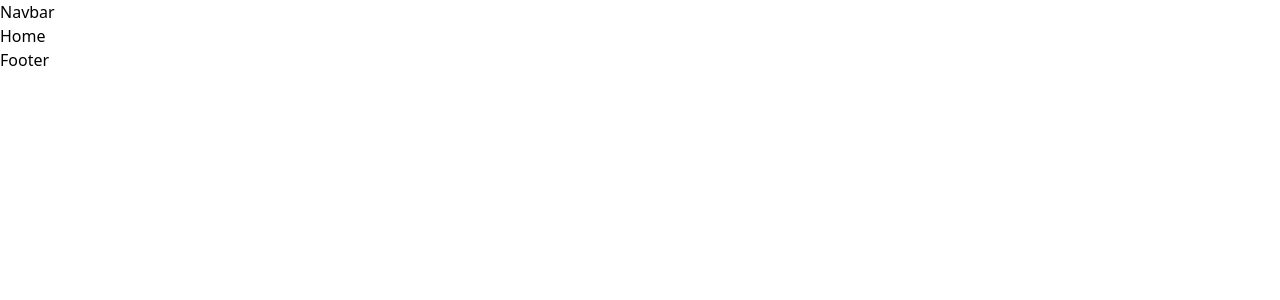
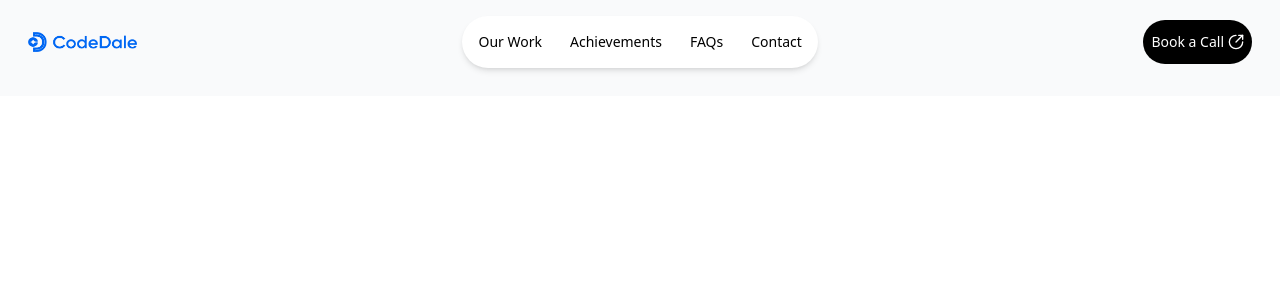
Before and after one commit to ucsmchandu/codedale, a React (Vite) app: page / in a window 1280 px wide. Shown: the top 300 px of the page. Built offline with nearby package versions, Linux system fonts and the light colour scheme.

Commit message:
navbar is developed

```diff
--- a/src/Home.jsx
+++ b/src/Home.jsx
@@ -2,7 +2,7 @@ import React from 'react'
 
 const Home = () => {
   return (
-    <div>Home</div>
+    <div className=''>Home</div>
   )
 }
 
--- a/src/components/Navbar.jsx
+++ b/src/components/Navbar.jsx
@@ -1,8 +1,26 @@
 import React from 'react'
-
+import mainImage from '../../public/mainImage.png'
+import {Link} from 'react-router-dom'
+import {CircleArrowOutUpRight } from 'lucide-react'
 const Navbar = () => {
   return (
-    <div>Navbar</div>
+    <div className=' flex bg-gray-50 flex-row justify-between items-center p-7 -mt-3 '>
+      <Link to='/'>
+        <img
+        className='h-5'
+        src={mainImage} alt="codedale" />
+      </Link>
+      <div className='flex flex-row gap-3 text-sm px-2 font-medium bg-white shadow-md  rounded-4xl py-2'>
+        <p className='hover:bg-gray-100 cursor-pointer rounded-4xl py-2 px-2'>Our Work</p>
+        <p className='hover:bg-gray-100 cursor-pointer rounded-4xl py-2 px-2'>Achievements</p>
+        <p className='hover:bg-gray-100 cursor-pointer rounded-4xl py-2 px-2'>FAQs</p>
+        <p className='hover:bg-gray-100 cursor-pointer rounded-4xl py-2 px-2'>Contact</p>
+      </div>
+      <div className='flex flex-row justify-center items-center gap-1 bg-black text-white p-3 rounded-4xl px-2 text-sm'>
+        <button className=' cursor-pointer'>Book a Call</button>
+        <CircleArrowOutUpRight size={16} color='white'  />
+      </div>
+    </div>
   )
 }
 
--- a/src/mainlayout/MainLayout.jsx
+++ b/src/mainlayout/MainLayout.jsx
@@ -6,8 +6,8 @@ const MainLayout = () => {
   return (
     <>
     <Navbar/>
-    <Outlet/>
-    <Footer/>
+    {/* <Outlet/>
+    <Footer/> */}
     </>
   )
 }
```
Also changed, not shown: public/mainImage.png (added).
